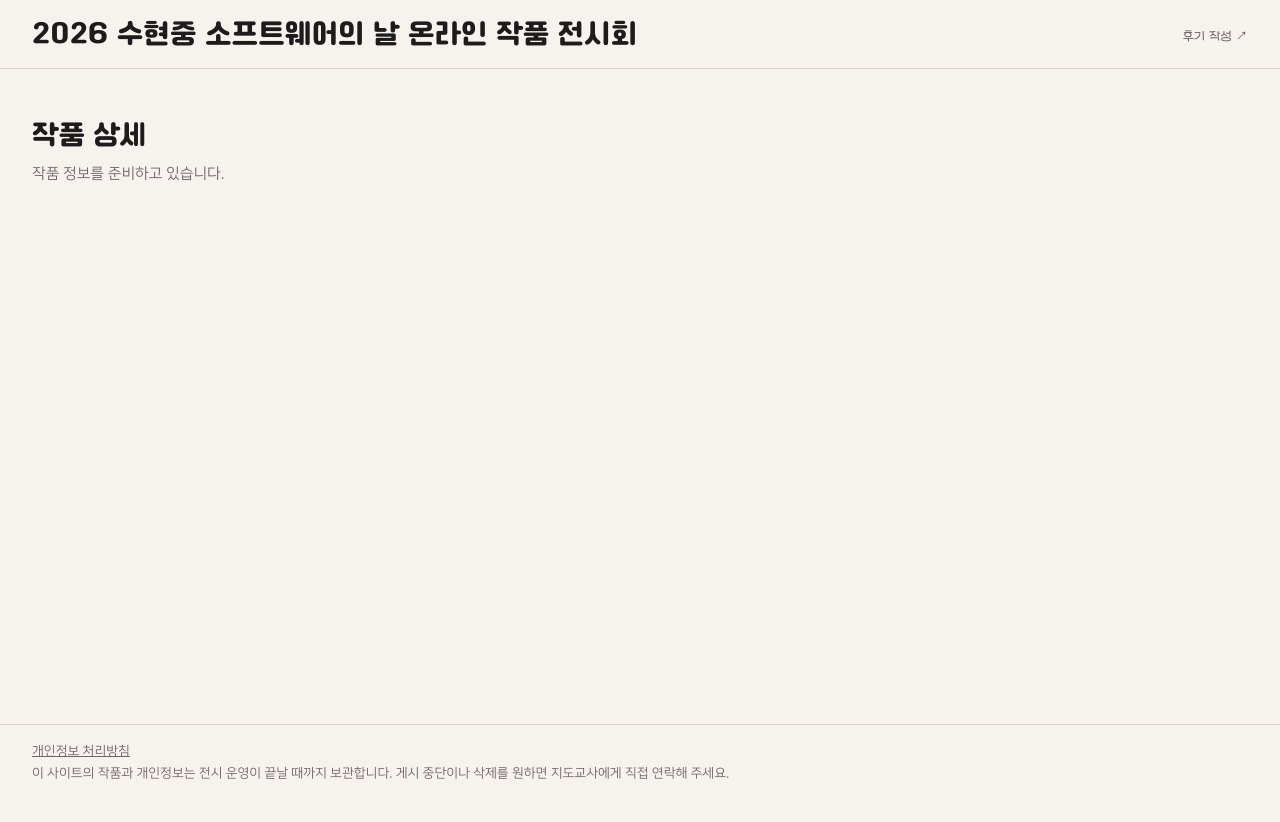
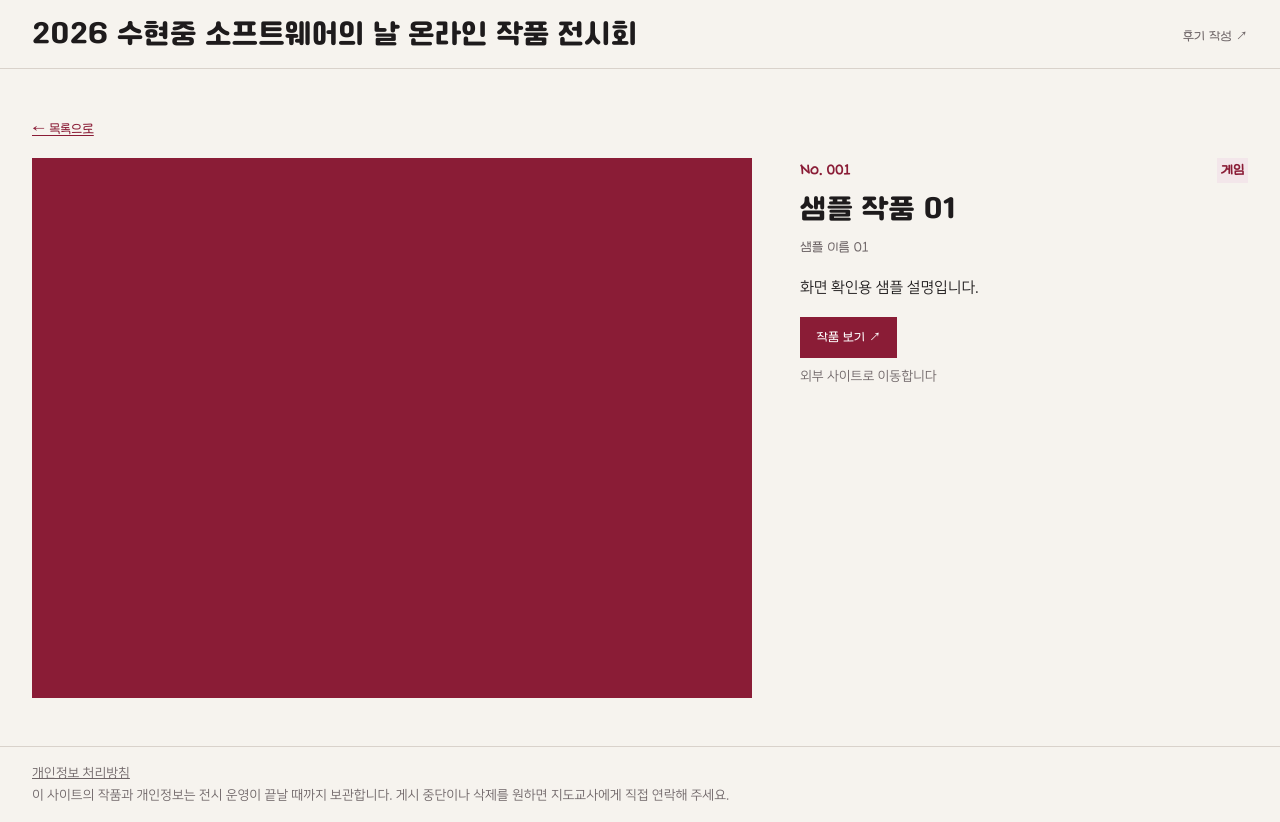
Before and after one commit to gongwonsa/2026-suhyeon-archive, a React (Vite) app: page /works/1 in a window 1280 px wide. Before the commit the page ends 800 px from the top, so only its background shows below. Built offline with nearby package versions, Linux system fonts and the light colour scheme.

Commit message:
작품 상세 페이지 구현

```diff
--- /dev/null
+++ b/src/components/GenreBadge.tsx
@@ -0,0 +1,24 @@
+import type { CSSProperties } from 'react'
+import { GENRES } from '../lib/constants'
+
+interface GenreBadgeProps {
+  genreId: number
+}
+
+export function GenreBadge({ genreId }: GenreBadgeProps) {
+  const genre = GENRES.find((item) => item.id === genreId)
+  if (!genre) {
+    return null
+  }
+
+  const style = {
+    '--genre-fg': `var(--genre-${genre.code}, var(--genre-etc))`,
+    '--genre-bg': `var(--genre-${genre.code}-bg, var(--genre-etc-bg))`,
+  } as CSSProperties
+
+  return (
+    <span className="work-genre" style={style}>
+      {genre.label}
+    </span>
+  )
+}
--- a/src/components/WorkCard.tsx
+++ b/src/components/WorkCard.tsx
@@ -1,56 +1,22 @@
-import { useState } from 'react'
-import type { CSSProperties } from 'react'
 import { Link } from 'react-router-dom'
 import type { Work } from '../lib/api'
-import { GENRES } from '../lib/constants'
-
-const DEFAULT_THUMB_URL = `${import.meta.env.BASE_URL}default-thumb.png`
+import { GenreBadge } from './GenreBadge'
+import { WorkThumb } from './WorkThumb'
 
 interface WorkCardProps {
   work: Work
 }
 
-function DefaultThumb({ title }: { title: string }) {
-  const [imageFailed, setImageFailed] = useState(false)
-
-  return (
-    <span className="work-default-thumb">
-      {imageFailed ? (
-        <span className="work-default-fallback" />
-      ) : (
-        <img className="work-thumb" src={DEFAULT_THUMB_URL} alt="" onError={() => setImageFailed(true)} />
-      )}
-      <span className="work-default-title">{title}</span>
-    </span>
-  )
-}
-
 export function WorkCard({ work }: WorkCardProps) {
-  const genre = GENRES.find((item) => item.id === work.genre_id)
-  const genreStyle = genre
-    ? ({
-        '--genre-fg': `var(--genre-${genre.code}, var(--genre-etc))`,
-        '--genre-bg': `var(--genre-${genre.code}-bg, var(--genre-etc-bg))`,
-      } as CSSProperties)
-    : undefined
-
   return (
     <li className="work-card">
       <Link className="work-thumb-link" to={`/works/${work.id}`}>
-        {work.thumb_path ? (
-          <img className="work-thumb" src={work.thumb_path} alt={work.title} loading="lazy" />
-        ) : (
-          <DefaultThumb title={work.title} />
-        )}
+        <WorkThumb title={work.title} thumbPath={work.thumb_path} />
       </Link>
       <div className="work-label">
         <div className="work-label-row">
           <span className="work-number">No. {String(work.work_no).padStart(3, '0')}</span>
-          {genre && (
-            <span className="work-genre" style={genreStyle}>
-              {genre.label}
-            </span>
-          )}
+          <GenreBadge genreId={work.genre_id} />
         </div>
         <h2 className="work-title">{work.title}</h2>
         <div className="work-label-row">
--- /dev/null
+++ b/src/components/WorkThumb.tsx
@@ -0,0 +1,30 @@
+import { useState } from 'react'
+
+const DEFAULT_THUMB_URL = `${import.meta.env.BASE_URL}default-thumb.png`
+
+interface WorkThumbProps {
+  title: string
+  thumbPath: string | null
+}
+
+function DefaultThumb({ title }: { title: string }) {
+  const [imageFailed, setImageFailed] = useState(false)
+
+  return (
+    <span className="work-default-thumb">
+      {imageFailed ? (
+        <span className="work-default-fallback" />
+      ) : (
+        <img className="work-thumb" src={DEFAULT_THUMB_URL} alt="" onError={() => setImageFailed(true)} />
+      )}
+      <span className="work-default-title">{title}</span>
+    </span>
+  )
+}
+
+export function WorkThumb({ title, thumbPath }: WorkThumbProps) {
+  if (!thumbPath) {
+    return <DefaultThumb title={title} />
+  }
+  return <img className="work-thumb" src={thumbPath} alt={title} loading="lazy" />
+}
--- a/src/lib/api.ts
+++ b/src/lib/api.ts
@@ -17,6 +17,11 @@ export interface Work {
   updated_at: string
 }
 
+// 공개 작품 하나를 가져온다. 공개 상태가 아니거나 없으면 null을 돌려준다.
+export async function fetchPublicWork(id: number): Promise<Work | null> {
+  return sampleWorks.find((work) => work.id === id && work.status === '공개') ?? null
+}
+
 // 공개 작품을 최신순으로 가져온다. 지금은 샘플이며 나중에 이 함수 안만 Supabase로 바꾼다.
 export async function fetchPublicWorks(): Promise<Work[]> {
   return sampleWorks
--- a/src/pages/WorkDetailPage.tsx
+++ b/src/pages/WorkDetailPage.tsx
@@ -1,8 +1,64 @@
+import { useEffect, useState } from 'react'
+import { Link, useParams } from 'react-router-dom'
+import { GenreBadge } from '../components/GenreBadge'
+import { WorkThumb } from '../components/WorkThumb'
+import { fetchPublicWork } from '../lib/api'
+import type { Work } from '../lib/api'
+
+type LoadState = { kind: 'loading' } | { kind: 'failed' } | { kind: 'loaded'; work: Work | null }
+
 export function WorkDetailPage() {
+  const { id } = useParams()
+  const [state, setState] = useState<LoadState>({ kind: 'loading' })
+
+  useEffect(() => {
+    let cancelled = false
+    setState({ kind: 'loading' })
+    fetchPublicWork(Number(id)).then(
+      (work) => {
+        if (!cancelled) setState({ kind: 'loaded', work })
+      },
+      () => {
+        if (!cancelled) setState({ kind: 'failed' })
+      },
+    )
+    return () => {
+      cancelled = true
+    }
+  }, [id])
+
   return (
     <>
-      <h1 className="page-title">작품 상세</h1>
-      <p className="empty-text">작품 정보를 준비하고 있습니다.</p>
+      <p className="detail-back">
+        <Link to="/works">← 목록으로</Link>
+      </p>
+      {state.kind === 'failed' && <p className="empty-text">잠시 후 다시 시도해 주세요.</p>}
+      {state.kind === 'loaded' && !state.work && <p className="empty-text">해당하는 작품이 없습니다.</p>}
+      {state.kind === 'loaded' && state.work && <WorkDetail work={state.work} />}
     </>
   )
 }
+
+function WorkDetail({ work }: { work: Work }) {
+  return (
+    <div className="detail">
+      <div className="detail-thumb">
+        <WorkThumb title={work.title} thumbPath={work.thumb_path} />
+      </div>
+      <div>
+        {work.is_ai && <p className="detail-ai-notice">이 작품은 AI 기능을 사용합니다. 실행은 외부 링크에서 이루어집니다.</p>}
+        <div className="work-label-row detail-meta">
+          <span className="work-number">No. {String(work.work_no).padStart(3, '0')}</span>
+          <GenreBadge genreId={work.genre_id} />
+        </div>
+        <h1 className="page-title detail-title">{work.title}</h1>
+        <p className="detail-artist">{work.artist_name}</p>
+        <p className="detail-description">{work.description}</p>
+        <a className="detail-link-button" href={work.link_url} target="_blank" rel="noopener noreferrer">
+          작품 보기 ↗
+        </a>
+        <p className="detail-link-note">외부 사이트로 이동합니다</p>
+      </div>
+    </div>
+  )
+}
--- a/src/styles/app.css
+++ b/src/styles/app.css
@@ -122,6 +122,66 @@ a:hover {
 
 .footer a {
   color: var(--color-ink-muted);
+}
+
+/* 작품 상세 */
+.detail-back {
+  margin-bottom: var(--space-card);
+  font-family: var(--font-label);
+}
+
+.detail {
+  display: grid;
+  gap: var(--space-section);
+}
+
+.detail-ai-notice {
+  margin-bottom: var(--space-card);
+  padding: var(--space-unit) var(--space-card);
+  border: 1px solid var(--color-rule);
+  background: var(--color-paper);
+  color: var(--color-warning);
+}
+
+.detail-meta {
+  font-family: var(--font-label);
+}
+
+.detail-title {
+  margin-block: var(--space-unit);
+  overflow-wrap: anywhere;
+}
+
+.detail-artist {
+  color: var(--color-ink-muted);
+  font-family: var(--font-label);
+  overflow-wrap: anywhere;
+}
+
+.detail-description {
+  margin-block: var(--space-card);
+  overflow-wrap: anywhere;
+  white-space: pre-line;
+}
+
+.detail-link-button {
+  display: inline-block;
+  padding: var(--space-unit) var(--space-card);
+  background: var(--color-accent);
+  color: var(--color-surface);
+  font-family: var(--font-label);
+  text-decoration: none;
+}
+
+.detail-link-button:hover {
+  background: var(--color-accent-deep);
+  color: var(--color-surface);
+}
+
+.detail-link-note {
+  margin-top: var(--space-unit);
+  color: var(--color-ink-muted);
+  font-size: var(--text-small);
 }
 
 /* 개인정보 처리방침 */
@@ -321,4 +381,9 @@ a:hover {
   .work-grid {
     columns: 4;
   }
+
+  .detail {
+    grid-template-columns: minmax(0, 720px) minmax(0, 1fr);
+    align-items: start;
+  }
 }
```
